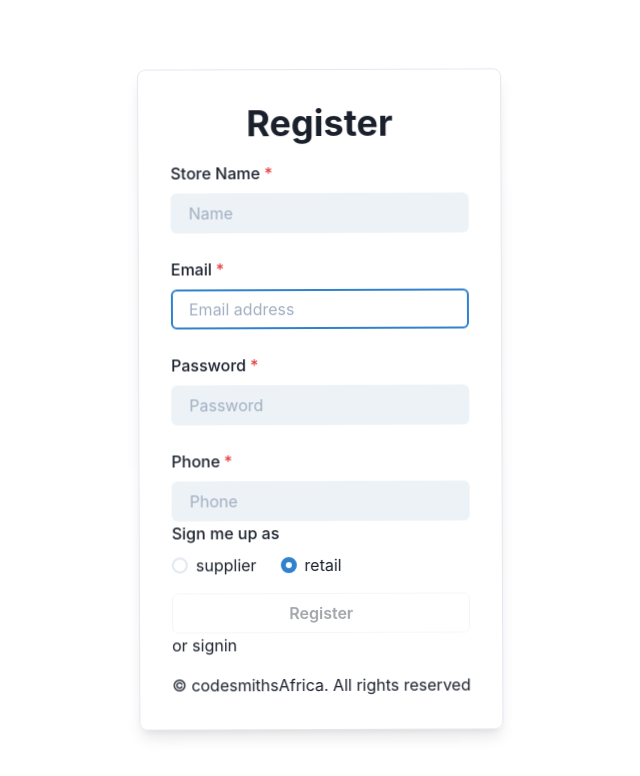
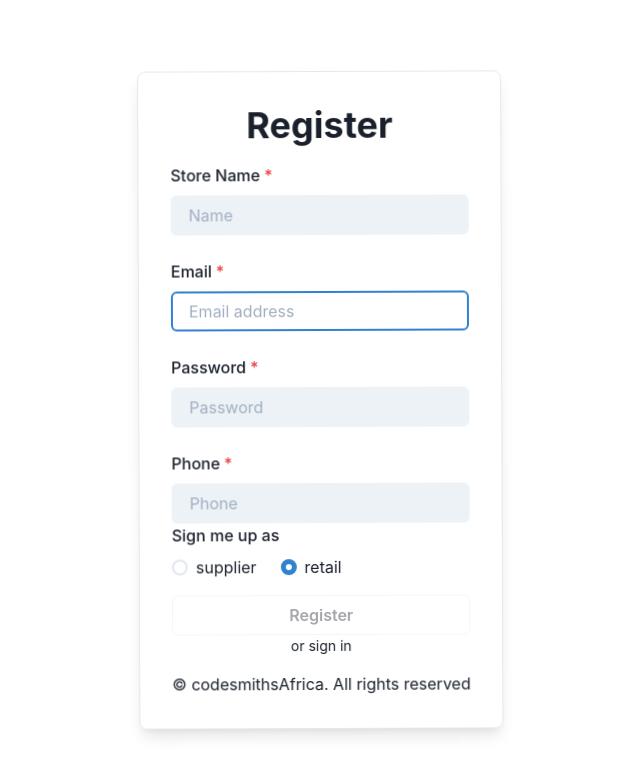
Before and after one commit to kelvinrandu/next-retailer-supplier, a Next.js app in the folder supplier-retail/: page /signup in a window 1280 px wide. Shown: the top 776 px of the page, without its empty margins (321-961 px from the left). Built offline with nearby package versions, Linux system fonts and the light colour scheme.

Commit message:
refractored links to login and signup

```diff
--- /dev/null
+++ b/supplier-retail/src/components/Links.tsx
@@ -0,0 +1,25 @@
+import React from 'react'
+import {
+  Text,
+} from "@chakra-ui/react";
+import Link from "next/link";
+
+const Links = ({href,children}) => {
+    return (
+      <Link href={href}>
+        <Text
+          _hover={{
+            transform: "translateY(-3px)",
+            cursor: "pointer",
+          }}
+          align="center"
+          fontStyle="italics"
+          fontSize="sm"
+        >
+         {children}
+        </Text>
+      </Link>
+    );
+}
+
+export default Links
--- a/supplier-retail/src/pages/signup.tsx
+++ b/supplier-retail/src/pages/signup.tsx
@@ -9,12 +9,14 @@ import {
   HStack,
   useToast,
   Input,
+  Text,
 } from "@chakra-ui/react";
 import { Box, Center, Heading } from "@chakra-ui/layout";
 import { Button } from "@chakra-ui/button";
 import { useForm } from "react-hook-form";
 import { yupResolver } from "@hookform/resolvers/yup";
 import Link from "next/link";
+import Links from "../components/Links";
 
 
 const schema = yup.object().shape({
@@ -175,7 +177,7 @@ const SignUp: React.FC = () => {
               Register
             </Button>
           </form>
-          <Link href="/signin">or signin</Link>
+          <Links href="/signup">or sign in</Links>
         </Box>
         <Box textAlign="center">
           <div className="bg-gray-100">
```
Also changed, not shown: supplier-retail/src/pages/signin.tsx (+4 -12 lines).
